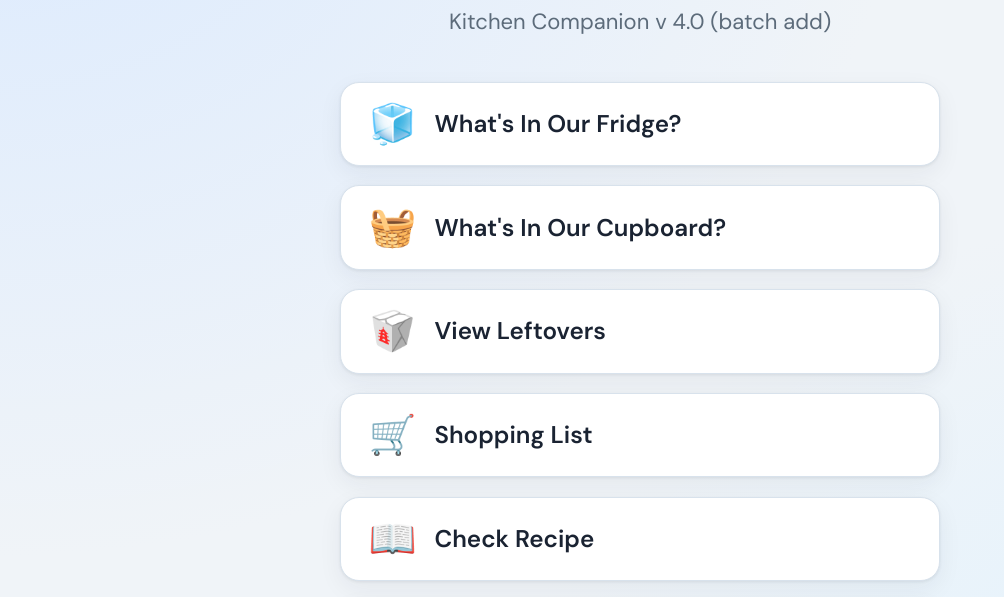
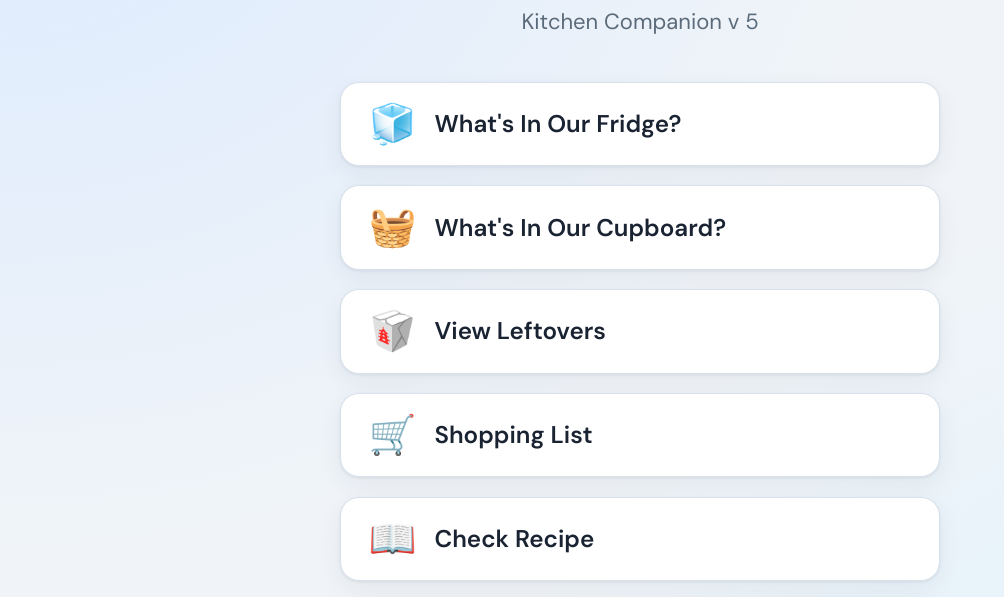
Before and after one commit to kellyfrendo/Leftovers, a website: page index.html in a window 1280 px wide. Shown: the part 190-787 px from the top of the page, without its empty margins (0-1004 px from the left). Drawn offline with Linux system fonts and the light colour scheme; no server answers.

Commit message:
Bump home tagline to Kitchen Companion v 5.
Co-authored-by: Cursor <cursoragent@cursor.com>

```diff
--- a/index.html
+++ b/index.html
@@ -35,7 +35,7 @@
             </svg>
           </span>
           <h1>Hungry?</h1>
-          <p class="home-header__tagline">Kitchen Companion v 4.0 (batch add)</p>
+          <p class="home-header__tagline">Kitchen Companion v 5</p>
         </header>
 
         <nav class="home-nav home-nav--inline" aria-label="Main menu">
```
